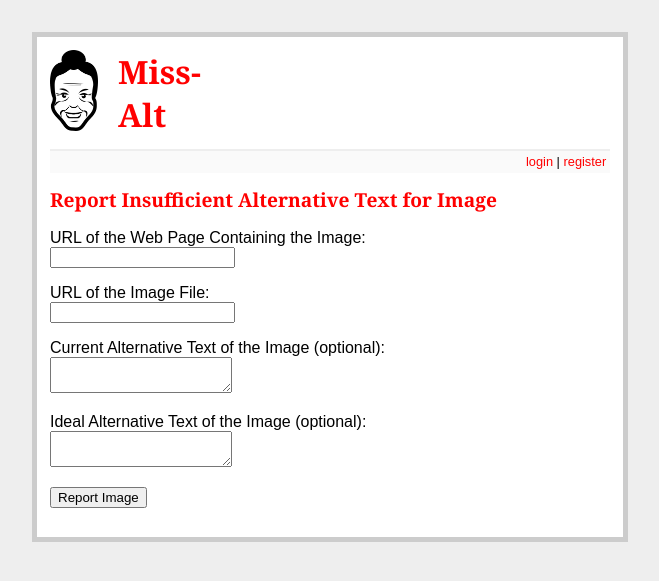
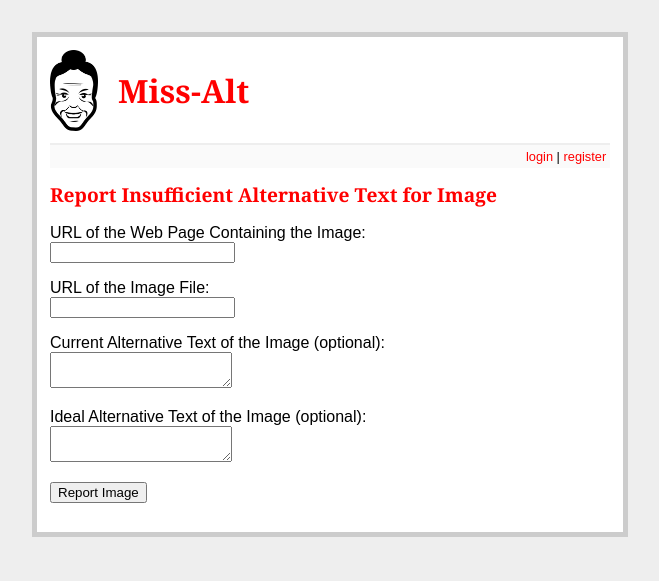
Before and after one commit to willynilly/miss-alt, a Flask app: page /report in a window 1280 px wide. Shown: the top 581 px of the page, without its empty margins (310-969 px from the left). Run offline with Flask 2, Linux system fonts and the light colour scheme.

Commit message:
Fixed site-title styling and hid report table if no items exist for that user.

```diff
--- a/application.py
+++ b/application.py
@@ -3,7 +3,6 @@ from flask.ext.pymongo import PyMongo, ObjectId
 
 import hashlib, uuid
 import datetime
-
 
 app = Flask(__name__)
 mongo = PyMongo(app)
--- a/static/style.css
+++ b/static/style.css
@@ -9,12 +9,14 @@ th              { text-align: left; }
 td              { text-align: left; }
 
 
-.site-header     {
-                  overflow:auto;
-                  min-height: 10em;
-                  display: table-row;
-                  width: 100%;}
-.site-title      { width: 1em; display:table-cell; vertical-align: middle;}
+.site-header {
+    overflow:auto;
+    min-height: 10em;
+    display: table-row;
+    width: 100%;
+}
+
+.site-title      { display:table-cell; vertical-align: middle;}
 .site-logo      { width: 3em; display:table-cell; vertical-align: middle; margin-right: 20px }
 .page           { margin: 2em auto; width: 35em; border: 5px solid #ccc;
                   padding: 0.8em; background: white; }
--- a/templates/home.html
+++ b/templates/home.html
@@ -10,6 +10,8 @@
 
   <h2>Dashboard</h2>
   <p>API Key: <strong>{{ session.user_id }}</strong></p>
+
+  {% if reports: %}
   <h3>My Reported Images with Bad Alternative Text</h3>
   <table>
     <thead>
@@ -29,6 +31,7 @@
     {% endfor %}
     </tbody>
   </table>
+  {% endif %}
 
 {% endif %}
 
```
